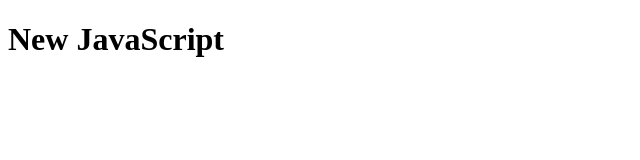
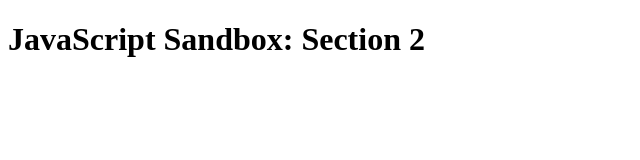
Before and after one commit to ZahirAlpha/NewJS, a plain HTML site: page index.html in a window 1280 px wide. Shown: the whole page, without its empty margins (0-640 px from the left). Drawn offline with Linux system fonts and the light colour scheme.

Commit message:
app js file changed vars subject

```diff
--- a/index.html
+++ b/index.html
@@ -3,9 +3,11 @@
   <head>
     <meta charset="UTF-8" />
     <meta name="viewport" content="width=device-width, initial-scale=1.0" />
-    <title>New JavaScript</title>
+    <title>JavaScript Sandbox: Section 2</title>
   </head>
+
   <body>
-    <h1>New JavaScript</h1>
+    <h1>JavaScript Sandbox: Section 2</h1>
+    <script src="app.js"></script>
   </body>
 </html>
```
Also changed, not shown: app.js (+51 -0 lines).
